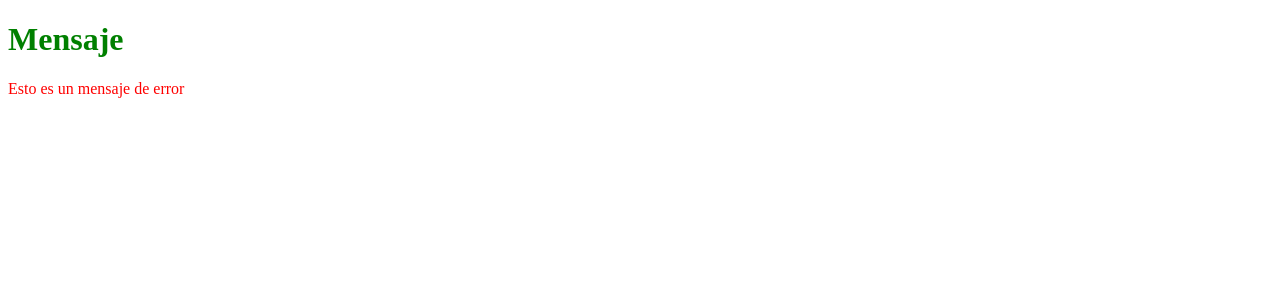
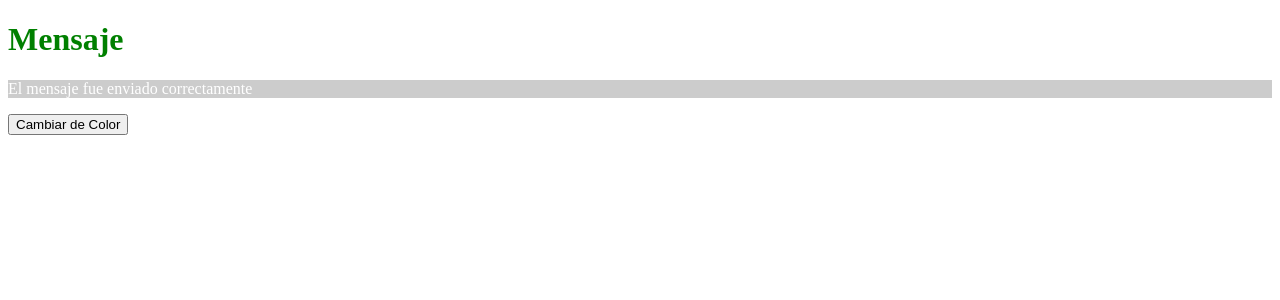
Before and after one commit to gabrieladia1979/Vue.js-Profesional-Course-50Hours, a Vue app in the folder PostCard/: page / in a window 1280 px wide. Shown: the top 300 px of the page. Built offline with nearby package versions, Linux system fonts and the light colour scheme.

Commit message:
Clase 3 Final
- bindeo styles

```diff
--- a/PostCard/src/App.vue
+++ b/PostCard/src/App.vue
@@ -1,12 +1,12 @@
 <template>
   <div>
     <h1>Mensaje</h1>
-    <ClassBind />
+    <StylesBind />
   </div>
 </template>
 
 <script lang="ts" setup>
-import ClassBind from './components/Clase_3/ClassBind.vue';
+import StylesBind from './components/Clase_3/StylesBind.vue';
 </script>
 
 <style>
--- /dev/null
+++ b/PostCard/src/components/Clase_3/StylesBind.vue
@@ -0,0 +1,16 @@
+<template>
+    <p v-bind:style = "{backgroundColor : '#ccc' , color:c}">El mensaje fue enviado correctamente</p>
+    <button @click="handleClick()">Cambiar de Color</button>
+</template>
+
+<script setup lang="ts">
+    import { ref } from 'vue'
+    let c  = ref("#fff")
+    const handleClick = () => {
+        c.value = '#ff0000'
+    }
+</script>
+
+<style scoped>
+
+</style>
```
